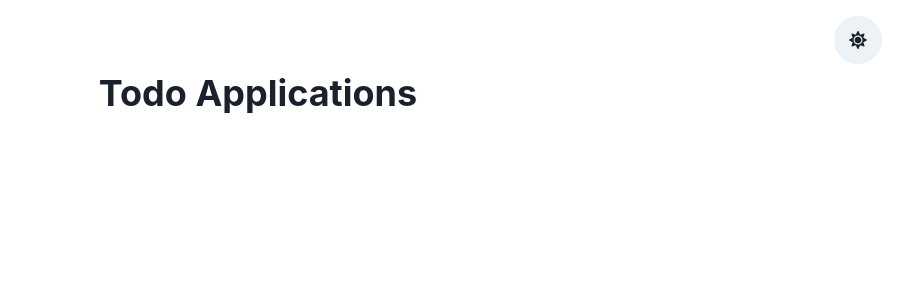
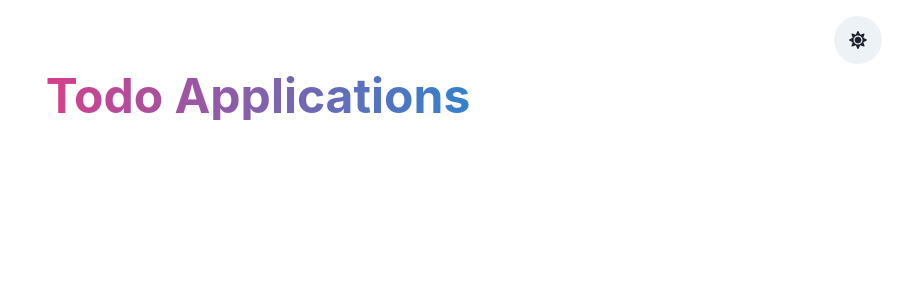
Before and after one commit to ishaanshetty2040/Todo-APP, a React (Create React App) app: page / in a window 1280 px wide. Shown: the top 300 px of the page, without its empty margins (382-1280 px from the left). Built offline with nearby package versions, Linux system fonts and the light colour scheme.

Commit message:
Files modified

```diff
--- a/src/App.js
+++ b/src/App.js
@@ -14,7 +14,16 @@ function App() {
         size="lg"
         alignSelf="flex-end"
       />
-      <Heading>Todo Applications</Heading>;
+      <Heading
+        mb="8"
+        font-weight="extrabold"
+        size="2xl"
+        bgGradient="linear(to-r, pink.500,blue.500)"
+        bgClip="text"
+      >
+        Todo Applications
+      </Heading>
+      ;
     </VStack>
   );
 }
```
